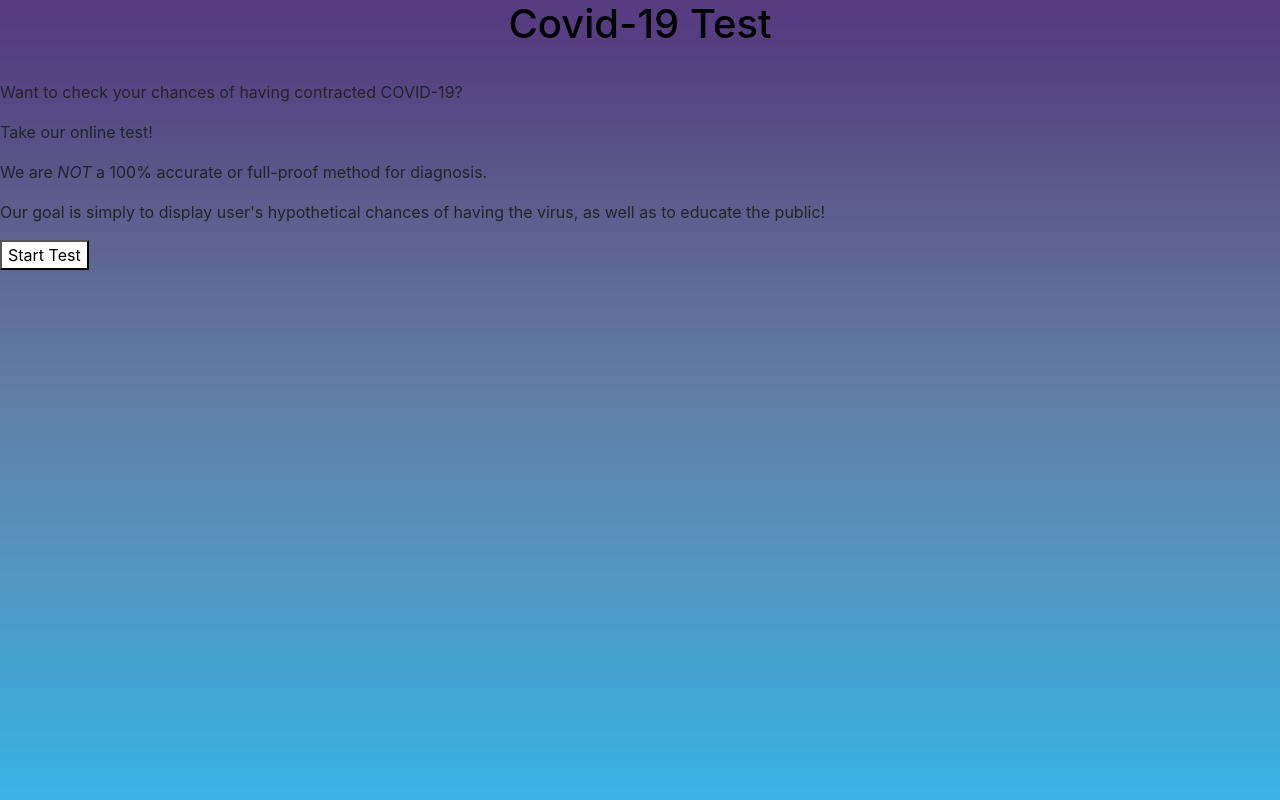
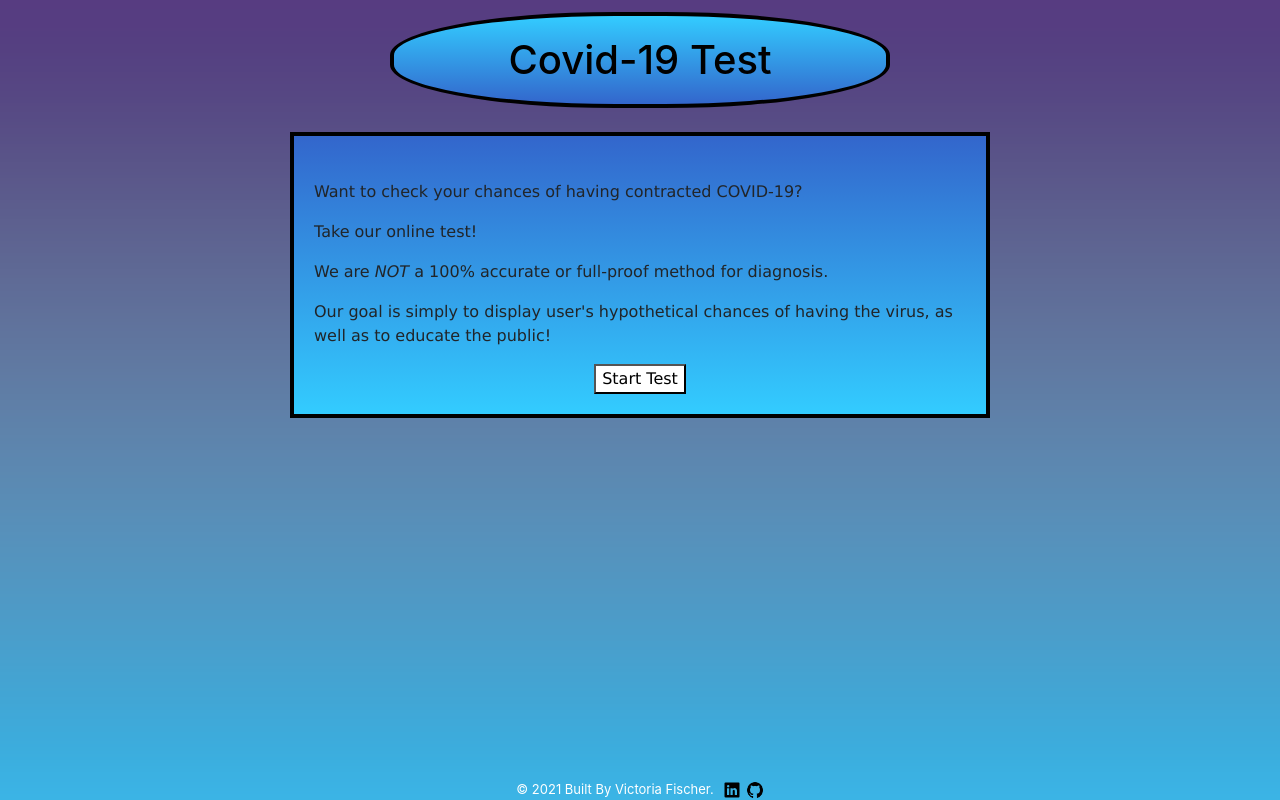
Before and after one commit to vfischer9/SeniorCapstone, a React (Create React App) app: page / in a window 1280 px wide. Built offline with nearby package versions, Linux system fonts and the light colour scheme.

Commit message:
styling changes; added footer

```diff
--- a/src/Home.css
+++ b/src/Home.css
@@ -1,7 +1,49 @@
 .title{
+    display: flex;
     color: black;
-    display: flex;
     flex-direction: column;
     justify-content: center;
     text-align: center;
+    align-items: center;
+    width: 500px;
+    border: 4px solid black;
+    border-radius: 45%;
+    padding: 20px;
+    margin: auto;
+    margin-top: 12px;
+    background: linear-gradient(to bottom, #33ccff 0%, #3366cc 100%);
+
 }
+
+.contain{
+    margin: auto;
+    max-width: 700px;
+    background: linear-gradient(to top, #33ccff 0%, #3366cc 100%);
+    border: 4px solid black;
+    padding: 20px;
+    font-family: 'Lucida Sans', 'Lucida Sans Regular', 'Lucida Grande', 'Lucida Sans Unicode', Geneva, Verdana, sans-serif;
+}
+
+.center{
+    text-align: center;
+}
+
+footer {
+    position: fixed;
+    left: 0;
+    bottom: 0;
+    width: 100%;
+    font-size: small;
+    color: white;
+    text-align: center;
+}
+
+.linkedInPic{
+    height: 20px;
+    width: 20px;
+}
+
+.gitHubPic{
+    height: 18px;
+    width: 18px;
+}
--- a/src/Home.js
+++ b/src/Home.js
@@ -1,6 +1,8 @@
 import React from 'react'
 import { BrowserRouter as Router, Switch, Route, Link } from "react-router-dom";
 import './Home.css';
+import linkedIn from '../src/images/linkedin.png'
+import gitHub from '../src/images/github.png'
 
 function Home() {
 
@@ -12,17 +14,25 @@ function Home() {
     return (
         <div>
             <h1 className='title'>Covid-19 Test</h1>
+            <div className='contain mt-4'>
                 <br></br>
                 <p>Want to check your chances of having contracted COVID-19?</p>
                 <p>Take our online test! </p>
                 <p>We are <i>NOT</i> a 100% accurate or full-proof method for diagnosis.</p>
                 <p>Our goal is simply to display user's hypothetical chances of having the virus, as well as to educate the public!</p>
 
+                <div className='center'>
                     <Link to="/test">
                         <button onClick={activateTest}> Start Test </button>
                     </Link>
+                </div>
+            </div>
 
-
+            <footer>
+                © 2021 Built By Victoria Fischer.
+                <a className='ml-2' href='https://www.linkedin.com/in/vfischer9/' target="blank" ><img className='linkedInPic' src={linkedIn} alt='linkedInImage'></img></a>
+                <a className='ml-1' href='https://github.com/vfischer9' target="blank" ><img className='gitHubPic' src={gitHub} alt='gitHubImage'></img></a>
+            </footer>
         </div>
     )
 }
--- a/src/Test.js
+++ b/src/Test.js
@@ -2,6 +2,8 @@ import React, { useState } from "react";
 import ReactDOM from "react-dom";
 import { Navbar, Nav } from 'react-bootstrap';
 import 'bootstrap/dist/css/bootstrap.min.css';
+import linkedIn from '../src/images/linkedin.png'
+import gitHub from '../src/images/github.png'
 
 //highRisk = 3
 //lowRisk = 1
@@ -161,6 +163,12 @@ function Test() {
 					</div>
 				</>
 			)}
+
+			<footer>
+                © 2021 Built By Victoria Fischer.
+                <a className='ml-2' href='https://www.linkedin.com/in/vfischer9/' target="blank" ><img className='linkedInPic' src={linkedIn} alt='linkedInImage'></img></a>
+                <a className='ml-1' href='https://github.com/vfischer9' target="blank" ><img className='gitHubPic' src={gitHub} alt='gitHubImage'></img></a>
+            </footer>
         </div>
     )
 }
```
Also changed, not shown: src/images/github.png (added), src/images/linkedin.png (added). Lines whose indentation alone changed are shown as unchanged.
